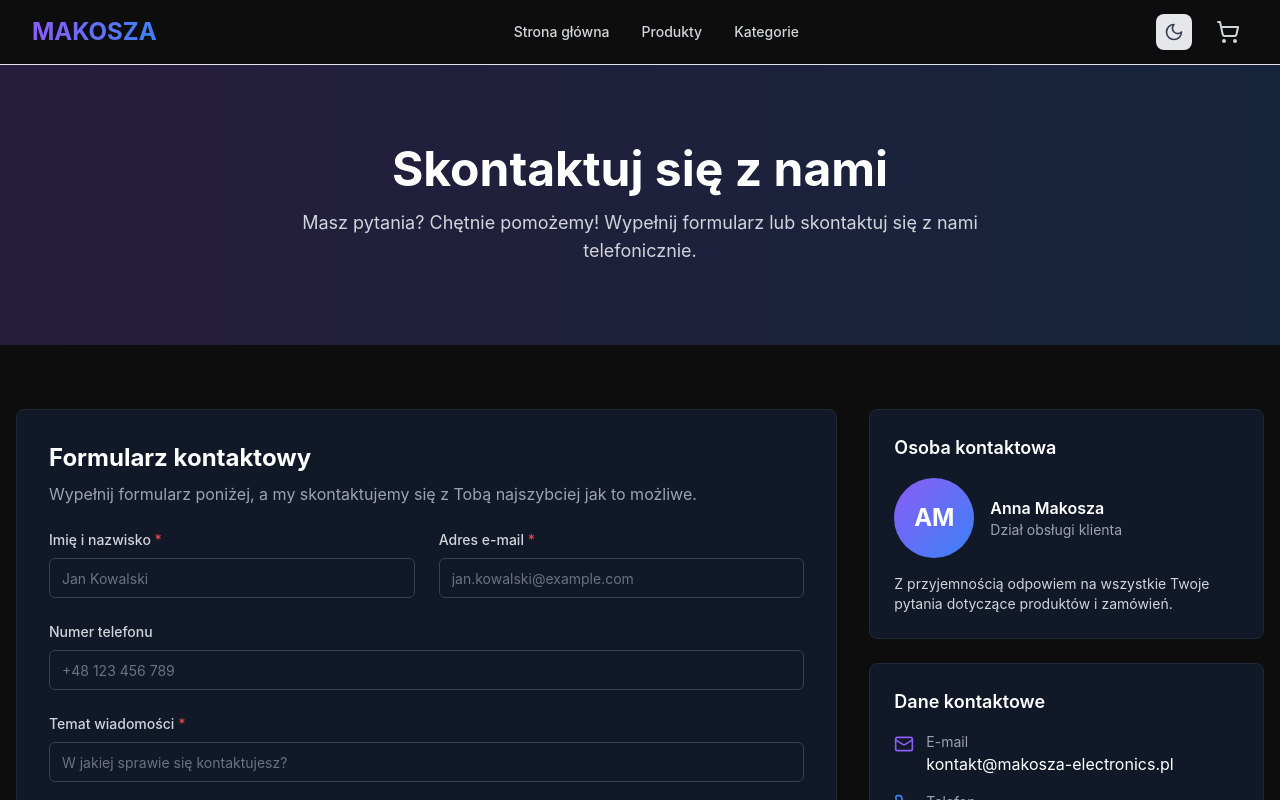
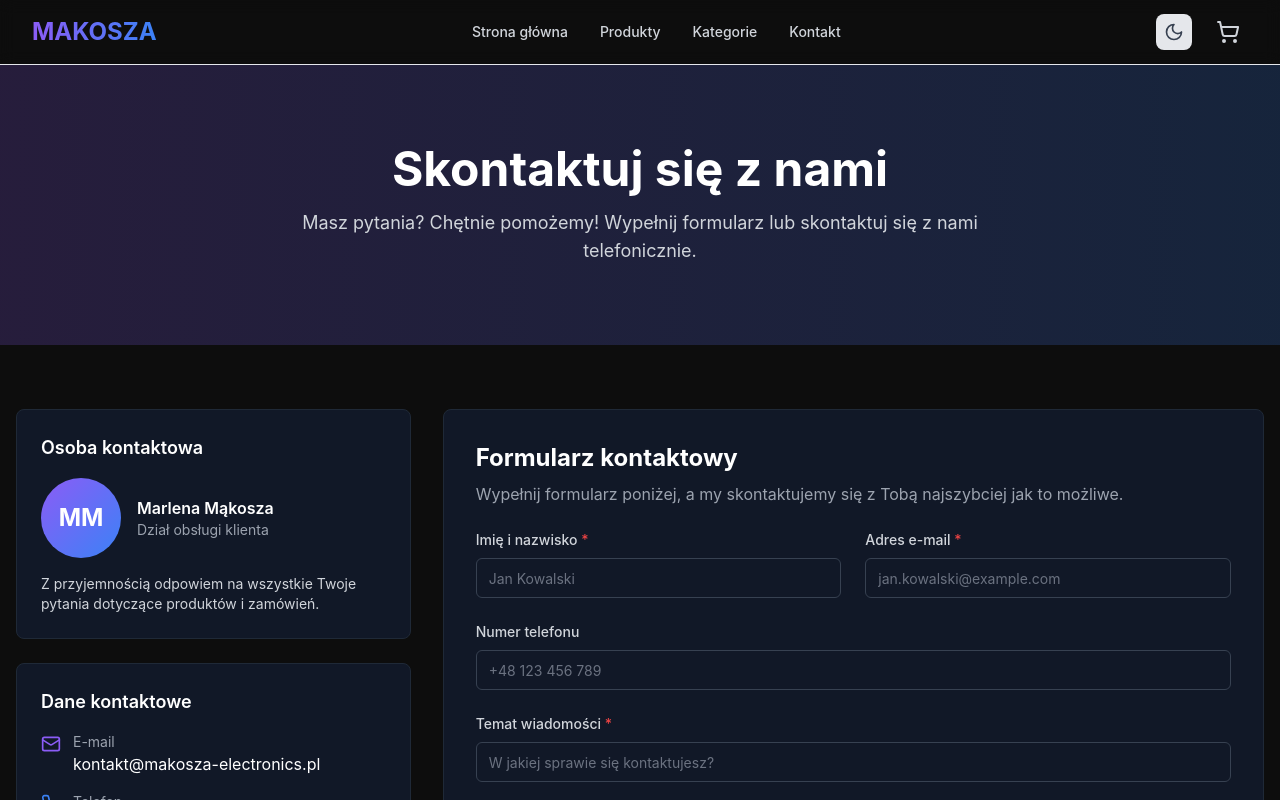
Before and after one commit to MarlenaMakosza/UNI_store-webpage, a Next.js app in the folder frontend/: page /projects/internet-marketing/contact in a window 1280 px wide. Shown: the top 800 px of the page. Built offline with nearby package versions, Linux system fonts and the light colour scheme.

Commit message:
Update contact page: change contact person to Marlena Mąkosza, swap layout (info left, form right), add Contact to navigation

```diff
--- a/frontend/src/app/contact/page.tsx
+++ b/frontend/src/app/contact/page.tsx
@@ -28,20 +28,7 @@ export default function ContactPage() {
       <section className="py-12 md:py-16">
         <div className="container mx-auto px-4">
           <div className="grid grid-cols-1 lg:grid-cols-3 gap-8">
-            {/* Contact Form - 2/3 width */}
-            <div className="lg:col-span-2">
-              <div className="bg-gray-900 border border-gray-800 rounded-lg p-6 md:p-8">
-                <h2 className="text-2xl font-bold text-white mb-2">
-                  Formularz kontaktowy
-                </h2>
-                <p className="text-gray-400 mb-6">
-                  Wypełnij formularz poniżej, a my skontaktujemy się z Tobą najszybciej jak to możliwe.
-                </p>
-                <ContactForm />
-              </div>
-            </div>
-
-            {/* Contact Info Sidebar - 1/3 width */}
+            {/* Contact Info Sidebar - LEFT - 1/3 width */}
             <div className="space-y-6">
               {/* Zasada 1: Zdjęcie osoby odpowiedzialnej za kontakt */}
               <div className="bg-gray-900 border border-gray-800 rounded-lg p-6">
@@ -50,10 +37,10 @@ export default function ContactPage() {
                 </h3>
                 <div className="flex items-center gap-4 mb-4">
                   <div className="relative w-20 h-20 rounded-full overflow-hidden bg-gradient-to-br from-neon-violet to-electric-blue flex items-center justify-center">
-                    <span className="text-2xl font-bold text-white">AM</span>
+                    <span className="text-2xl font-bold text-white">MM</span>
                   </div>
                   <div>
-                    <p className="font-semibold text-white">Anna Makosza</p>
+                    <p className="font-semibold text-white">Marlena Mąkosza</p>
                     <p className="text-sm text-gray-400">Dział obsługi klienta</p>
                   </div>
                 </div>
@@ -211,6 +198,19 @@ export default function ContactPage() {
                 </ul>
               </div>
             </div>
+
+            {/* Contact Form - RIGHT - 2/3 width */}
+            <div className="lg:col-span-2">
+              <div className="bg-gray-900 border border-gray-800 rounded-lg p-6 md:p-8">
+                <h2 className="text-2xl font-bold text-white mb-2">
+                  Formularz kontaktowy
+                </h2>
+                <p className="text-gray-400 mb-6">
+                  Wypełnij formularz poniżej, a my skontaktujemy się z Tobą najszybciej jak to możliwe.
+                </p>
+                <ContactForm />
+              </div>
+            </div>
           </div>
         </div>
       </section>
--- a/frontend/src/components/layout/Navigation.tsx
+++ b/frontend/src/components/layout/Navigation.tsx
@@ -5,6 +5,7 @@ export default function Navigation() {
     { href: '/', label: 'Strona główna' },
     { href: '/products', label: 'Produkty' },
     { href: '/categories', label: 'Kategorie' },
+    { href: '/contact', label: 'Kontakt' },
   ];
 
   return (
```
